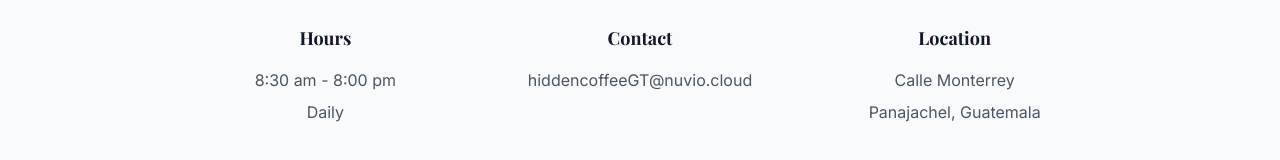
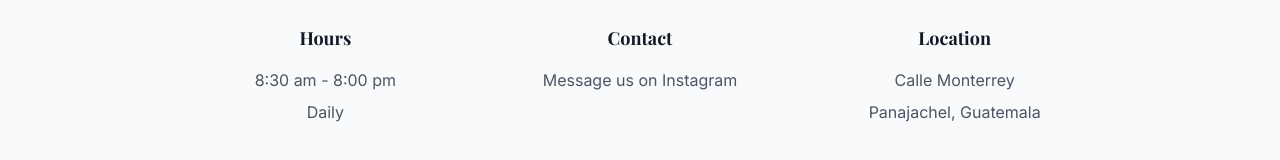
Before and after one commit to YuyenMarcus/hidden-coffee-gt-website, a Next.js app: page / in a window 1280 px wide. Shown: the part 3090-3250 px from the top of the page. Built offline with nearby package versions, Linux system fonts and the light colour scheme; a web font is replaced by a local one.

Commit message:
update: change contact to 'Message us on Instagram' with translation support

```diff
--- a/src/components/Footer.tsx
+++ b/src/components/Footer.tsx
@@ -29,10 +29,12 @@ export function Footer() {
             <div className="space-y-1 md:space-y-2 text-gray-600">
               <p>
                 <a
-                  href="mailto:hiddencoffeeGT@nuvio.cloud"
-                  className="hover:text-teal transition-colors break-all"
+                  href="https://instagram.com/hidden_coffee_gt"
+                  target="_blank"
+                  rel="noopener noreferrer"
+                  className="hover:text-teal transition-colors"
                 >
-                  hiddencoffeeGT@nuvio.cloud
+                  {translations.footer.messageUs}
                 </a>
               </p>
             </div>
--- a/src/locales/en.json
+++ b/src/locales/en.json
@@ -39,6 +39,7 @@
   "footer": {
     "hours": "Hours",
     "contact": "Contact",
+    "messageUs": "Message us on Instagram",
     "location": "Location",
     "copyright": "Hidden Coffee GT © {year} - A coffee shop in Panajachel, Guatemala"
   }
--- a/src/locales/es.json
+++ b/src/locales/es.json
@@ -39,6 +39,7 @@
   "footer": {
     "hours": "Horario",
     "contact": "Contacto",
+    "messageUs": "Escríbenos en Instagram",
     "location": "Ubicación",
     "copyright": "Hidden Coffee GT © {year} - Una cafetería en Panajachel, Guatemala"
   }
```
